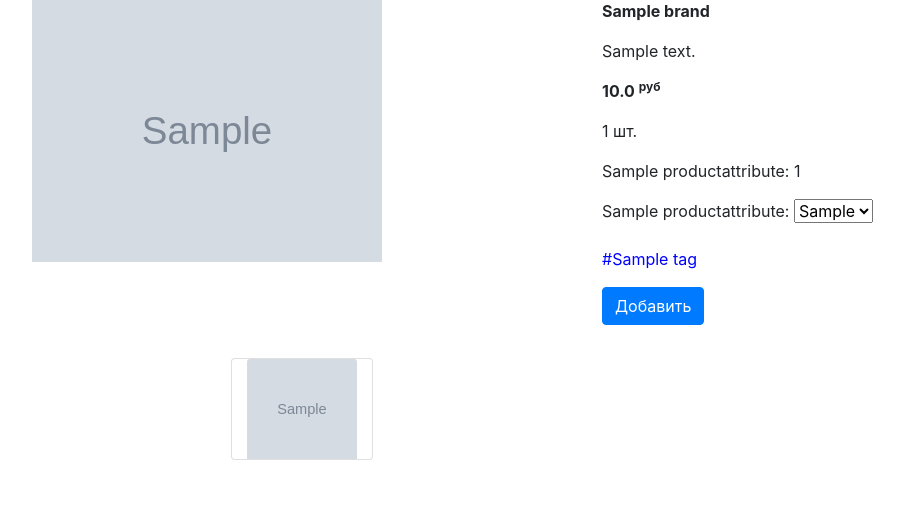
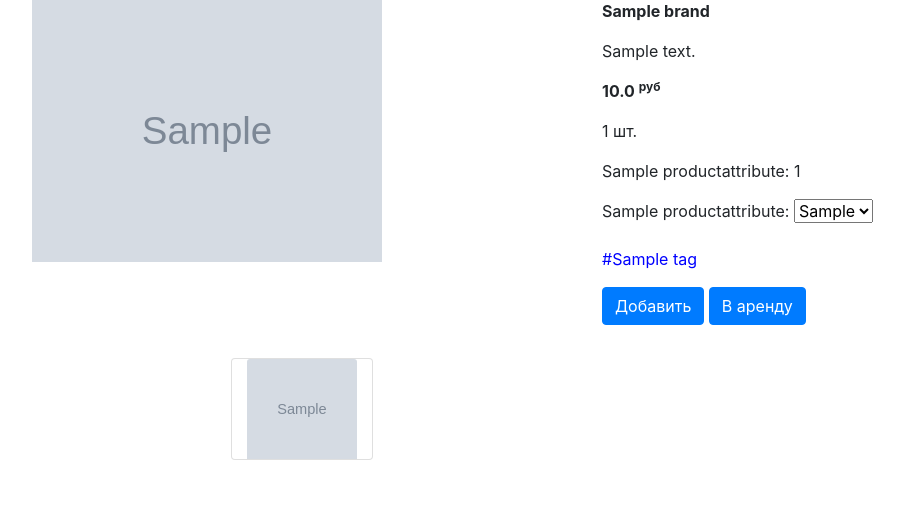
Before and after one commit to filipp05/Django_W-sports, a Django app: a page that uses shop/templates/product_detail.html in a window 1280 px wide. Shown: the part 153-661 px from the top of the page, without its empty margins (53-957 px from the left). Run offline with Django 3.2, Linux system fonts and the light colour scheme; tables that the repository leaves empty hold one stand-in row (values such as "Sample post"); grey boxes marked "Sample" are stand-in pictures; some libraries are stand-ins or nearby versions.

Commit message:
Добавлена кнопка аренды

```diff
--- a/shop/templates/product_detail.html
+++ b/shop/templates/product_detail.html
@@ -12,6 +12,10 @@
 
     .ocount {
         color: red;
+    }
+
+    #btn-rent p {
+        margin-bottom: 0;
     }
 
 <!--    .buttonn {-->
@@ -72,7 +76,7 @@
                            {% endif %}
                        </p>
                     {% endfor %}
-                    <form action="{% url 'Wsports:add_to_cart_url' product_id=product.id %}" method="POST">
+                    <form action="{% url 'Wsports:add_to_cart_url' product_id=product.id %}" method="POST" id="add_to_cart_form">
                         {% csrf_token %}
 
                         {% for variant in product.productvariant_set.first.variant_values.all %}
@@ -89,7 +93,13 @@
                         {% for tag in product.tags.all %}
                             <p class="tag">#{{ tag }}</p>
                         {% endfor %}
-                        <input type="submit" class="btn btn-primary" value="Добавить">
+                        <div id="buttons-wrapper">
+                            <input type="submit" class="btn btn-primary" value="Добавить">
+                            <div class="btn btn-primary" id="btn-rent">
+                                <p>В аренду</p>
+                            </div>
+                        </div>
+
                     </form>
 
                 </div>
@@ -134,4 +144,19 @@
     {% endfor %}
     </div>
 {% endfor %}
+    <script>
+        function sentRentForm()
+        {
+            let form = document.getElementById("add_to_cart_form");
+            form.action = "{% url 'Wsports:rent_product' %}";
+            form.submit();
+
+        }
+
+        let rent_btn = document.getElementById("btn-rent");
+        rent_btn.addEventListener("click", sentRentForm);
+
+
+
+    </script>
 {% endblock %}
--- a/shop/urls.py
+++ b/shop/urls.py
@@ -23,7 +23,8 @@ urlpatterns = [
     path('success/', views.payment_success, name='payment_success_url'),
     path('failure/', views.payment_failure, name='payment_failure_url'),
     path('result/', views.payment_result, name="payment_result_url"),
-    path('get_attribute_format/', views.get_attribute_format, name="get_attribute_format_url")
+    path('get_attribute_format/', views.get_attribute_format, name="get_attribute_format_url"),
+    path('rent_product/', views.rent_product, name="rent_product")
 
 
 ]
--- a/shop/views.py
+++ b/shop/views.py
@@ -337,6 +337,10 @@ def get_attribute_format(request):
         return HttpResponse(attribute.type)
     return Http404("Not found...")
 
+
+def rent_product(request):
+    pass
+
 # TODO: в шаблоне чекаута переделать вывод заказанного количества товаров - все остальное работает корректно
 # TODO: на странице продукта выводить атрибуты со значениями для данного продукта
 # TODO: взять сторонний сервис с погодой для рекомендаций продуктов
```
